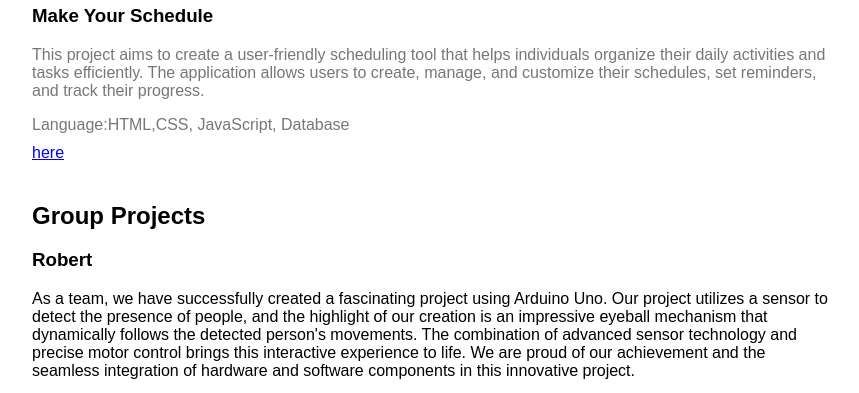
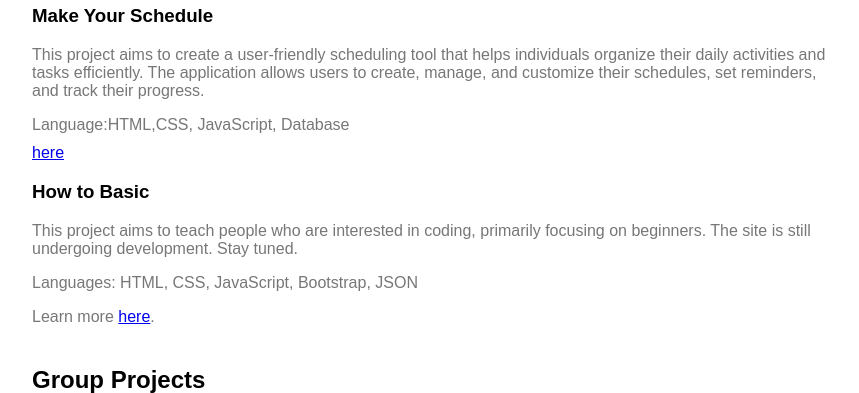
Before and after one commit to anirlen/2D-portfolio, a plain HTML site: page index.html in a window 1280 px wide. Shown: the part 1173-1566 px from the top of the page, without its empty margins (208-1067 px from the left). Drawn offline with Linux system fonts and the light colour scheme.

Commit message:
Update index.html

```diff
--- a/index.html
+++ b/index.html
@@ -97,6 +97,12 @@
 
             <a href="https://cgi.luddy.indiana.edu/~anerdene/Make-ur-schedule/base.html">here</a></p>
       </div>
+       <div class="project">
+           <h3>How to Basic</h3>
+            <p>This project aims to teach people who are interested in coding, primarily focusing on beginners. The site is still undergoing development. Stay tuned.</p>
+            <p>Languages: HTML, CSS, JavaScript, Bootstrap, JSON</p>
+            <p>Learn more <a href="https://cgi.luddy.indiana.edu/~anerdene/learn-basic/index.html">here</a>.</p>
+          </div>
     </section>
     <h2>Group Projects</h2>
     <h3>Robert</h3>
```
